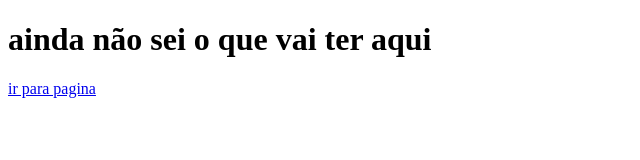
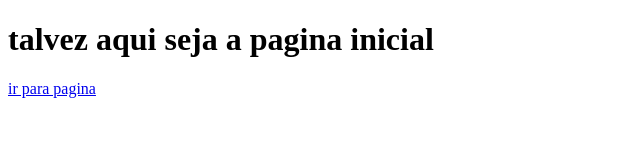
Before and after one commit to gu-jose/curso1, a plain HTML site: page index.html in a window 1280 px wide. Shown: the whole page, without its empty margins (0-640 px from the left). Drawn offline with Linux system fonts and the light colour scheme.

Commit message:
Update index.html

```diff
--- a/index.html
+++ b/index.html
@@ -7,7 +7,7 @@
     <title>Document</title>
 </head>
 <body>
-    <h1>ainda não sei o que vai ter aqui</h1>
+    <h1>talvez aqui seja  a pagina inicial</h1>
     <a href="extra.html">ir para pagina</a>
 </body>
 </html>
```
